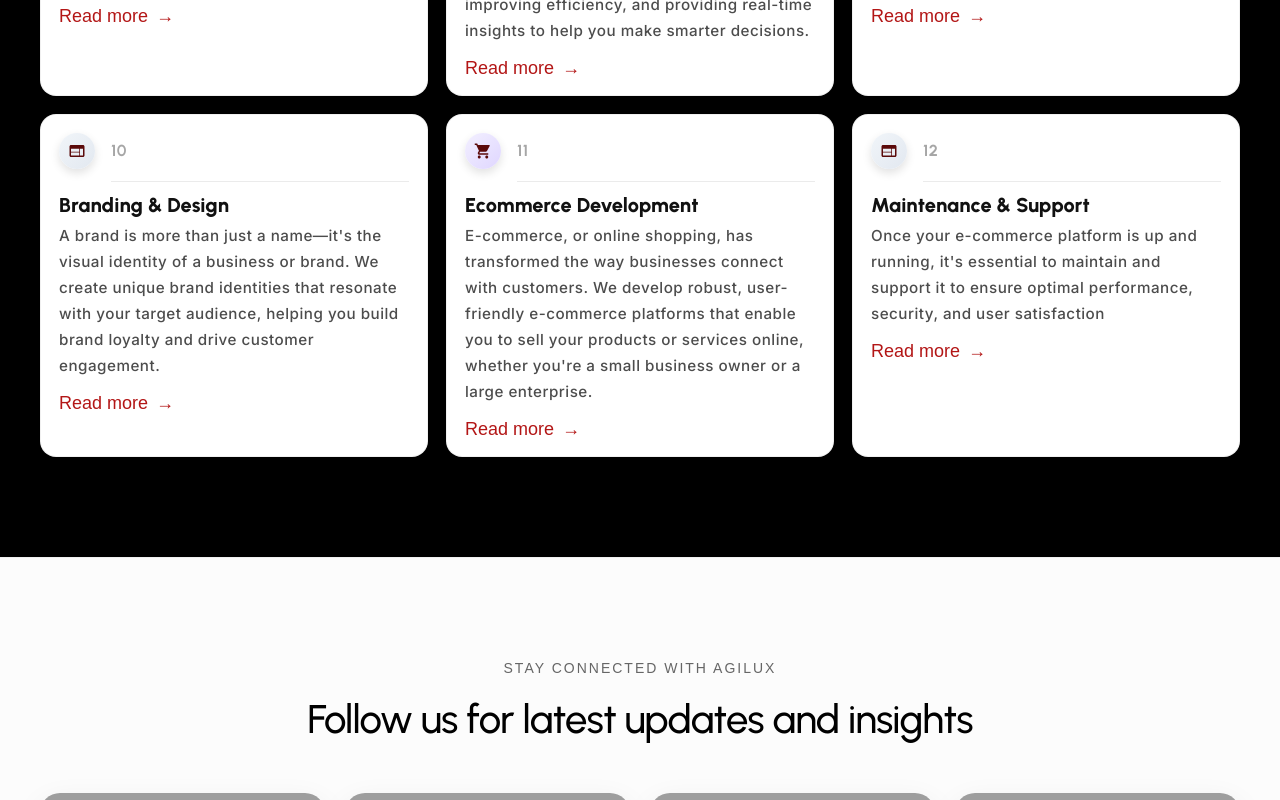
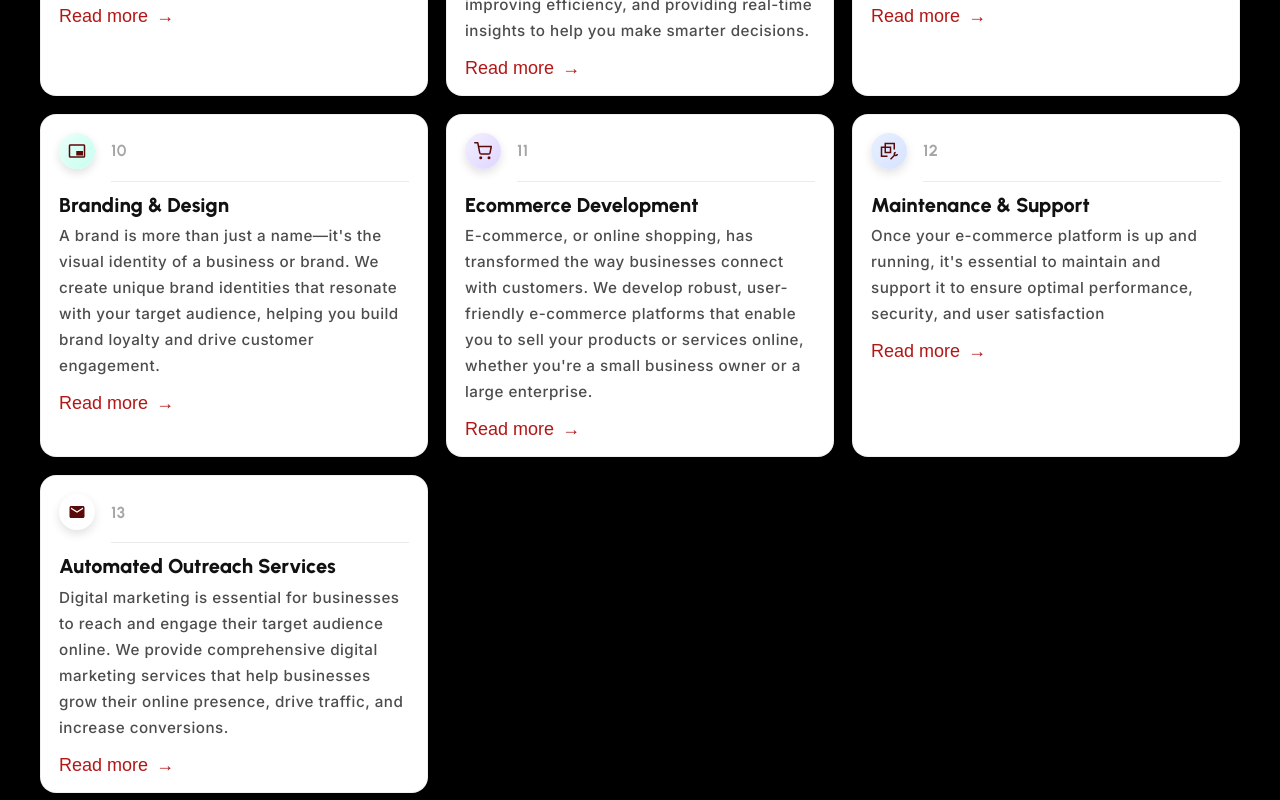
Before and after one commit to AaryanJainValar/AgiluxSolution, a React (Vite) app: page /servicesitems in a window 1280 px wide. Shown: the part 1100-1900 px from the top of the page. Built offline with nearby package versions, Linux system fonts and the light colour scheme; no server answers; grey boxes are pictures that could not be loaded; a web font is replaced by a local one.

Commit message:
change code

```diff
--- a/package.json
+++ b/package.json
@@ -14,7 +14,8 @@
     "antd": "^5.27.4",
     "cloudinary": "^2.8.0",
     "framer-motion": "^12.23.22",
-    "react": "^19.1.1",
+    "icones": "^1.0.0",
+    "react": "^19.2.3",
     "react-dom": "^19.1.1",
     "react-icons": "^5.5.0",
     "react-router-dom": "^7.9.4",
--- a/src/Components/OtherRoutesComponents/360Marketing/360MarketingData.jsx
+++ b/src/Components/OtherRoutesComponents/360Marketing/360MarketingData.jsx
@@ -1,3 +1,4 @@
+
 // const Three60MarketingData = [
 //   {
 //     title: "Social Media Marketing",
@@ -493,7 +494,7 @@ const Three60MarketingData = [
             "https://img.freepik.com/free-photo/online-shopping-concept_23-2151896865.jpg?ga=GA1.1.1160597451.1767374197&semt=ais_hybrid&w=740&q=80",
     },
     {
-        title: "Branding & Design",
+        title:"Branding & Design",
         peregraph: "A brand is more than just a name—it's the visual identity of a business or brand. We create unique brand identities that resonate with your target audience, helping you build brand loyalty and drive customer engagement.",
         description: (
             <>
@@ -522,7 +523,7 @@ const Three60MarketingData = [
             "https://img.freepik.com/free-photo/online-shopping-concept_23-2151896865.jpg?ga=GA1.1.1160597451.1767374197&semt=ais_hybrid&w=740&q=80",
     },
     {
-        title: "Ecommerce Development",
+        title:"Ecommerce Development",
         peregraph: "E-commerce, or online shopping, has transformed the way businesses connect with customers. We develop robust, user-friendly e-commerce platforms that enable you to sell your products or services online, whether you're a small business owner or a large enterprise.",
         description: (
             <>
@@ -552,7 +553,7 @@ const Three60MarketingData = [
             "https://img.freepik.com/free-photo/online-shopping-concept_23-2151896865.jpg?ga=GA1.1.1160597451.1767374197&semt=ais_hybrid&w=740&q=80",
     },
     {
-        title: "Maintenance & Support",
+        title:" Maintenance & Support",
         peregraph: "Once your e-commerce platform is up and running, it's essential to maintain and support it to ensure optimal performance, security, and user satisfaction",
         description: (
             <>
@@ -582,6 +583,49 @@ const Three60MarketingData = [
         image:
             "https://img.freepik.com/free-photo/online-shopping-concept_23-2151896865.jpg?ga=GA1.1.1160597451.1767374197&semt=ais_hybrid&w=740&q=80",
     },
+    {
+        title:"Automated Outreach Services",
+        peregraph: "Digital marketing is essential for businesses to reach and engage their target audience online. We provide comprehensive digital marketing services that help businesses grow their online presence, drive traffic, and increase conversions.",
+        description: (
+            <>
+                <h4>Smart, Scalable & Personalized Customer Engagement</h4>
+                <p>At Agilux Solution, we provide Conversational Marketing & Automated Outreach Services that help businesses, brands, and individuals connect with their audience at scale through voice bot calls, SMS, WhatsApp messages, and automated conversations.</p>
+
+                <p>If you already have your audience data (mobile numbers, email IDs, or WhatsApp contacts), we help you turn it into high-impact marketing campaigns that drive awareness, engagement, and conversions — automatically.</p>
+                <h4>Our Automated Outreach Services allow you to</h4>
+                <ul>
+                    <li>Deliver your message instantly</li>
+                    <li>Engage thousands of contacts simultaneously</li>
+                    <li>Maintain consistency and accuracy</li>
+                    <li>Reduce manual effort and marketing costs</li>
+                </ul>
+                <h4>What We Do at Agilux Solution</h4>
+                <p>We help you promote products, services, brands, campaigns, or individuals using automated, permission-based outreach across multiple channels.</p>
+                <h4>Our outreach campaigns are ideal for</h4>
+                <ul>
+                    <li>Product launches</li>
+                    <li>Service promotions</li>
+                    <li>Brand awareness campaigns</li>
+                    <li>Event announcements</li>
+                    <li>Political or public awareness messaging</li>
+                    <li>Customer updates & reminders</li>
+                    <li>Lead nurturing & follow-ups</li>
+                </ul>
+                <h4>Channels We Use for Automated Outreach</h4>
+                <h4 style={{ marginTop: '24px' }}>📞 Voice Bot Calling Campaigns</h4>
+                <p>Pre-recorded or AI-driven voice calls delivered to your audience with clear, consistent messaging. Perfect for announcements, promotions, reminders, and large-scale outreach.</p>
+                <h4>💬 SMS Marketing Automation</h4>
+                <p>Fast, direct, and highly effective text message campaigns for promotions, offers, alerts, and updates.</p>
+                <h4>📲 WhatsApp Messaging Campaigns</h4>
+                <p>Engage your audience on one of the most trusted platforms using personalized WhatsApp messages, broadcasts, and automated responses.</p>
+                <h4>📧 Email Outreach Automation (Optional)</h4>
+                <p>For brands that want multi-channel reach, we integrate email messaging into the outreach flow.</p>
+
+            </>
+        ),
+        image:
+            "https://img.freepik.com/free-photo/online-shopping-concept_23-2151896865.jpg?ga=GA1.1.1160597451.1767374197&semt=ais_hybrid&w=740&q=80",
+    }
 
 
 
--- a/src/Components/OtherRoutesComponents/360Marketing/Three60Marketing.css
+++ b/src/Components/OtherRoutesComponents/360Marketing/Three60Marketing.css
@@ -133,6 +133,7 @@
     /* filter: grayscale(100%) contrast(1.05) brightness(0.85); */
     transition: filter 0.3s ease;
 }
+
 
 .NewServiceOverlay {
     position: absolute;
--- a/src/Components/OtherRoutesComponents/Services/ServicesSecound.jsx
+++ b/src/Components/OtherRoutesComponents/Services/ServicesSecound.jsx
@@ -4,10 +4,14 @@ import Three60MarketingData from "../360Marketing/360MarketingData";
 // import NavigationData from "../../NavigationBar/NavigationData";
 import { useNavigate, useLocation } from "react-router-dom";
 import { Link } from "react-router-dom";
-import { MdPhoneIphone, MdWeb, MdCampaign, MdShoppingCart, MdPeopleAlt, MdContentPaste, MdSettings, MdSupportAgent } from "react-icons/md";
+import { MdPhoneIphone, MdWeb, MdCampaign, MdPeopleAlt, MdContentPaste, MdSettings, MdMail, MdList } from "react-icons/md";
 import { BiSearch } from "react-icons/bi";
-import { FiPenTool } from "react-icons/fi";
-import { FaCrown } from "react-icons/fa6";
+import { FiShoppingCart } from "react-icons/fi";
+import { GrVmMaintenance } from "react-icons/gr";
+// import { FaCrown } from "react-icons/fa6";
+import { MdOutlineBrandingWatermark } from "react-icons/md";
+
+
 
 const ServicesSecound = () => {
     const navigate = useNavigate();
@@ -23,17 +27,45 @@ const ServicesSecound = () => {
     };
     const getIconInfo = (title) => {
         const key = createSlug(title);
-        if (key.includes("app-development")) return { icon: <MdPhoneIphone />, cls: "icon-app" };
-        if (key.includes("seo-services")) return { icon: <BiSearch />, cls: "icon-seo" };
-        if (key.includes("website-development")) return { icon: <MdWeb />, cls: "icon-web" };
-        if (key.includes("digital-marketing")) return { icon: <MdCampaign />, cls: "icon-marketing" };
-        if (key.includes("e-commerce-listing") || key.includes("ecommerce-development")) return { icon: <MdShoppingCart />, cls: "icon-ecomm" };
-        if (key.includes("crm-software-development")) return { icon: <MdPeopleAlt />, cls: "icon-crm" };
-        if (key.includes("cms-development")) return { icon: <MdContentPaste />, cls: "icon-cms" };
-        if (key.includes("erp-software-development")) return { icon: <MdSettings />, cls: "icon-erp" };
-        if (key.includes("logo-design")) return { icon: <FaCrown />, cls: "icon-logo" };
-        if (key.includes("branding-design")) return { icon: <FiPenTool />, cls: "icon-branding" };
-        if (key.includes("maintenance-support")) return { icon: <MdSupportAgent />, cls: "icon-support" };
+
+        if (key.includes("app-development"))
+            return { icon: <MdPhoneIphone />, cls: "icon-app" };
+
+        if (key.includes("seo"))
+            return { icon: <BiSearch />, cls: "icon-seo" };
+
+        if (key.includes("website-development"))
+            return { icon: <MdWeb />, cls: "icon-web" };
+
+        if (key.includes("digital-marketing"))
+            return { icon: <MdCampaign />, cls: "icon-marketing" };
+
+        if (key.includes("ecommerce"))
+            return { icon: <FiShoppingCart />, cls: "icon-ecomm" };
+
+        if (key.includes("listing"))
+            return { icon: <MdList />, cls: "icon-tool" };
+
+        if (key.includes("crm"))
+            return { icon: <MdPeopleAlt />, cls: "icon-crm" };
+
+        if (key.includes("cms"))
+            return { icon: <MdContentPaste />, cls: "icon-cms" };
+
+        if (key.includes("erp"))
+            return { icon: <MdSettings />, cls: "icon-erp" };
+
+        // ✅ FIXED
+        if (key.includes("branding"))
+            return { icon: <MdOutlineBrandingWatermark />, cls: "icon-branding" };
+
+        // ✅ FIXED
+        if (key.includes("maintenance") || key.includes("support"))
+            return { icon: <GrVmMaintenance />, cls: "icon-support" };
+
+        if (key.includes("outreach") || key.includes("email"))
+            return { icon: <MdMail />, cls: "icon-mail" };
+
         return { icon: <MdWeb />, cls: "icon-default" };
     };
     return (
```
Also changed, not shown: src/Components/OtherRoutesComponents/360Marketing/Three60Marketing.jsx (+0 -62 lines).
